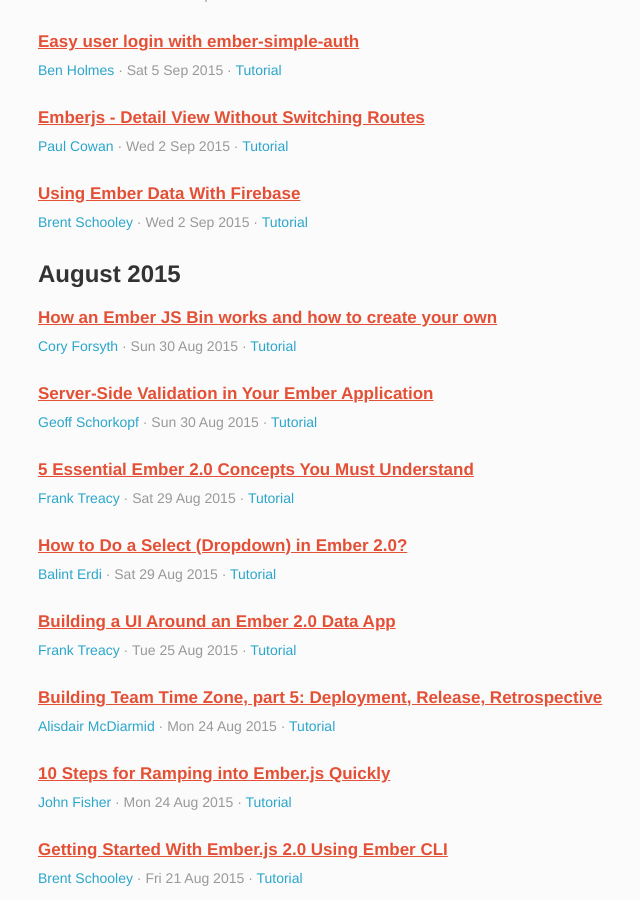
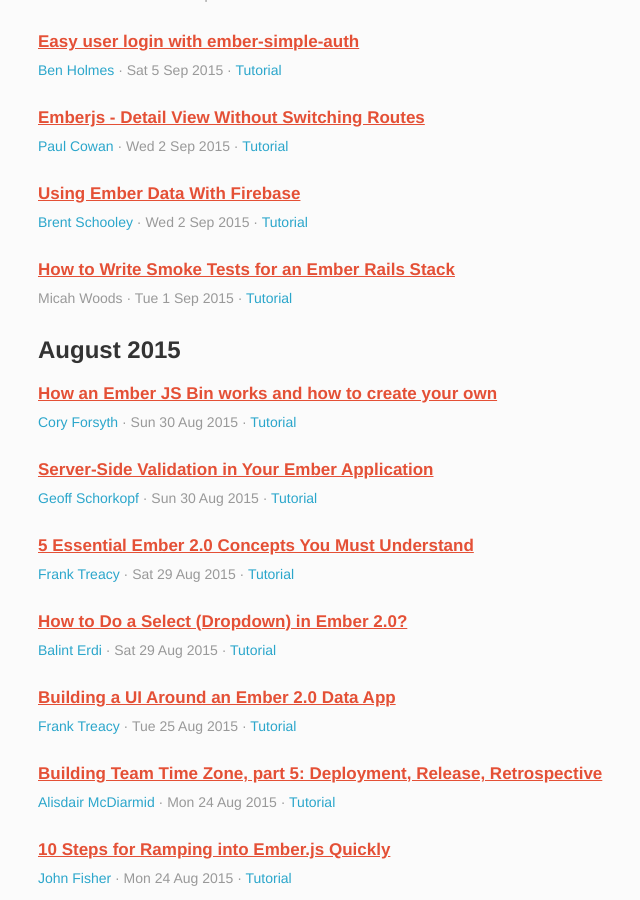
Before and after one commit to emberwatch/emberwatch, a Jekyll site: the page built from tutorials.html, in a window 1280 px wide and 900 px high, scrolled down 2232 px. Shown: the whole window, without its empty margins (142-782 px from the left). Built offline with Jekyll 4.4.1, drawn with Linux system fonts in a browser that asks for light colours; Markdown is read by kramdown in place of the engine named in the settings; comment, search, counter and statistics services are not loaded.

Commit message:
[Tutorial] How To Write a Smoke Test for an Ember Rails Stack

```diff
--- a/_data/people.yml
+++ b/_data/people.yml
@@ -1197,3 +1197,6 @@
   id: 284
 - name: Chris Ball
   id: 285
+- name: Micah Woods
+  twitter: mwoods79
+  id: 286
--- a/_data/tutorials.yml
+++ b/_data/tutorials.yml
@@ -1,4 +1,12 @@
 ---
+- title: How to Write Smoke Tests for an Ember Rails Stack
+  author_ids:
+  - 286
+  date: '2015-09-01'
+  date_created: '2015-09-01'
+  date_updated: '2015-09-01'
+  urls:
+  - http://blog.codeship.com/how-to-write-smoke-tests-for-an-ember-rails-stack/
 - title: Model-based sidebars in Ember
   author_ids:
   - 284
```
